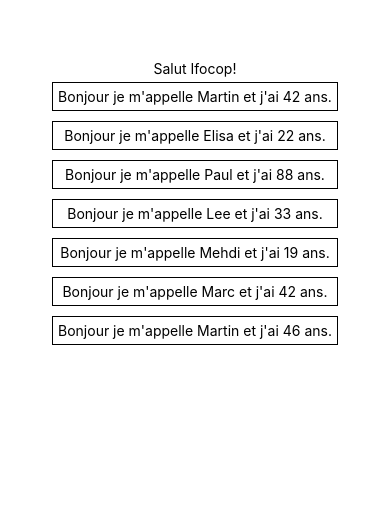
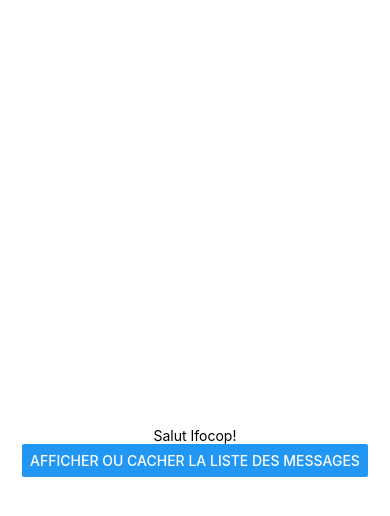
Before and after one commit to kamelkeb/confined-ones-mobile, a React Native app: screen / in a window 390 px wide. Shown: the top 516 px of the page. Built offline with nearby package versions, Linux system fonts and the light colour scheme.

Commit message:
Usage de button

```diff
--- a/App.js
+++ b/App.js
@@ -1,7 +1,8 @@
-import React from 'react';
-import { StyleSheet, Text, View, FlatList } from 'react-native';
+import React, { useState } from 'react';
+import { StyleSheet, Text, View, FlatList, Button } from 'react-native';
 
 export default function App() {
+    const [ listeVisible, setListeVisible ] = useState(false);
     const data = [
         {
             id: 1,
@@ -39,18 +40,24 @@ export default function App() {
             age: 46
         }
     ];
+
     return (
         <View style={{ ...styles.container, marginTop: 60 }}>
             <Text style={styles.text}>Salut Ifocop!</Text>
+            <Button title="Afficher ou cacher la liste des messages" onPress={() => setListeVisible(!listeVisible)} />
+            {listeVisible ? (
                 <FlatList
                     data={data}
                     renderItem={({ item }) => (
-                    <View style={{ ...styles.container, borderColor: 'black', borderWidth: 1, margin: 5, padding: 5 }}>
+                        <View
+                            style={{ ...styles.container, borderColor: 'black', borderWidth: 1, margin: 5, padding: 5 }}
+                        >
                             <Text>{`Bonjour je m'appelle ${item.name} et j'ai ${item.age} ans.`}</Text>
                         </View>
                     )}
                     keyExtractor={(item) => item.id.toString()}
                 />
+            ) : null}
         </View>
     );
 }
```
Lines whose indentation alone changed are shown as unchanged.
